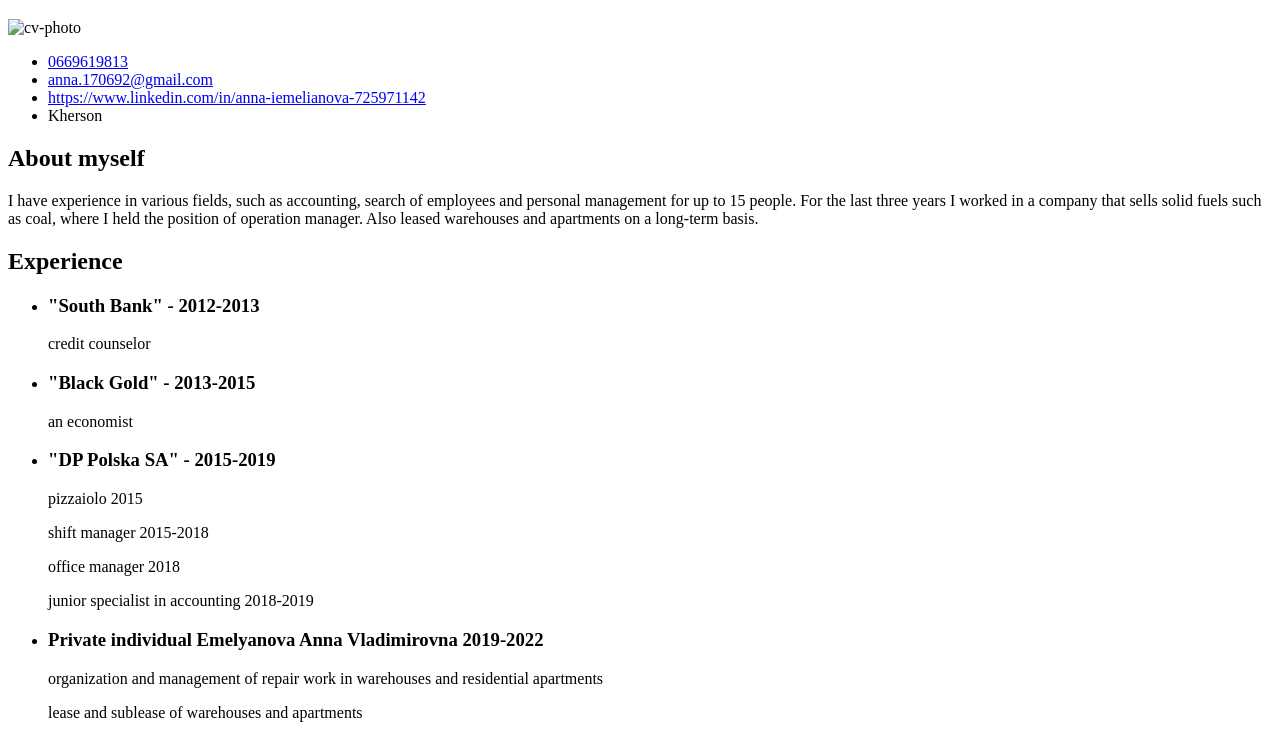
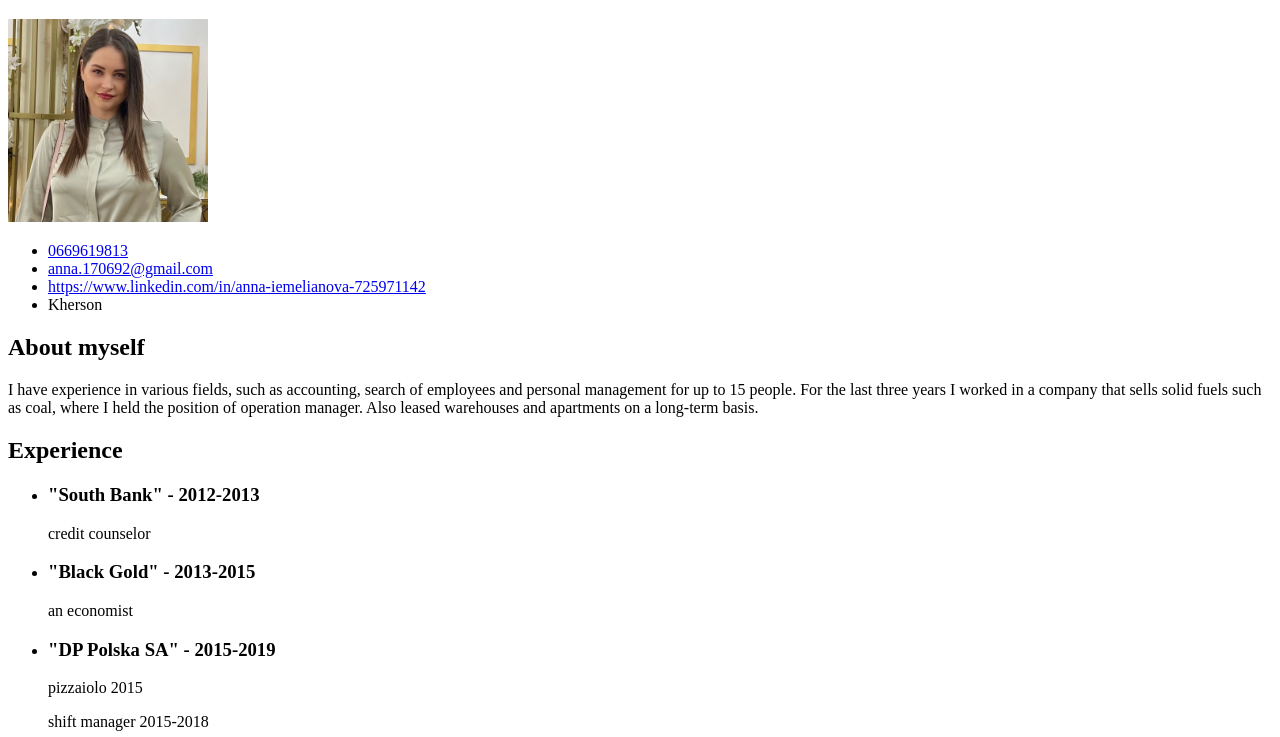
Before and after one commit to AnnaIemelianova/homework-1, a plain HTML site: page en-index.html in a window 1280 px wide. Shown: the part 61-798 px from the top of the page. Drawn offline with Linux system fonts and the light colour scheme.

Commit message:
latest version

```diff
--- a/index-en.html
+++ b/en-index.html
@@ -11,7 +11,7 @@
         <h1 class="visually-hidden">CV Anna Iemelianova Operations Manager</h1>
         <div class="container">
             <div class="avatar">
-                <img src="./img/IMG_2847 копія.jpeg" alt="cv-photo" width="200px"
+                <img src="./img/IMG_2847.jpeg" alt="cv-photo" width="200px"
             </div>
             <div class="contacts">
                 <ul>
```
Also changed, not shown: en-img/IMG_2847 копія.jpeg (deleted), 2 other files.
